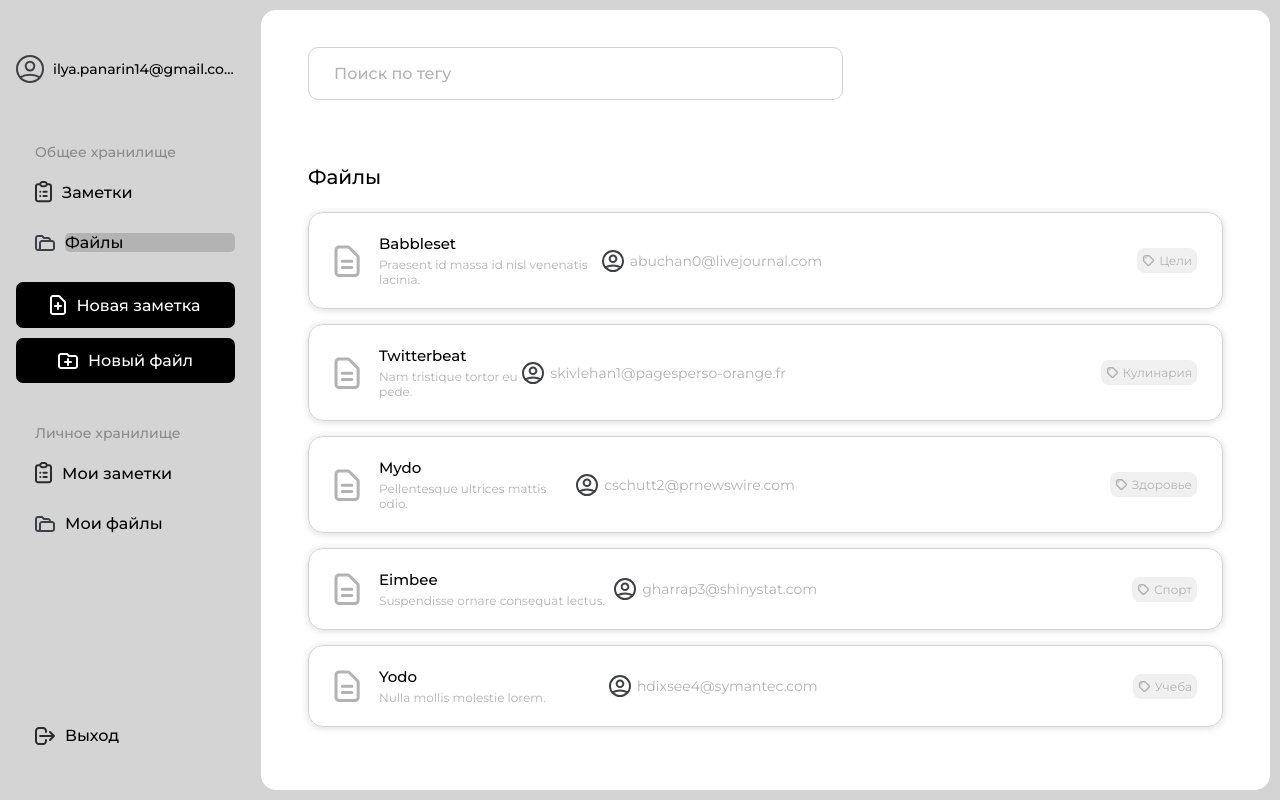
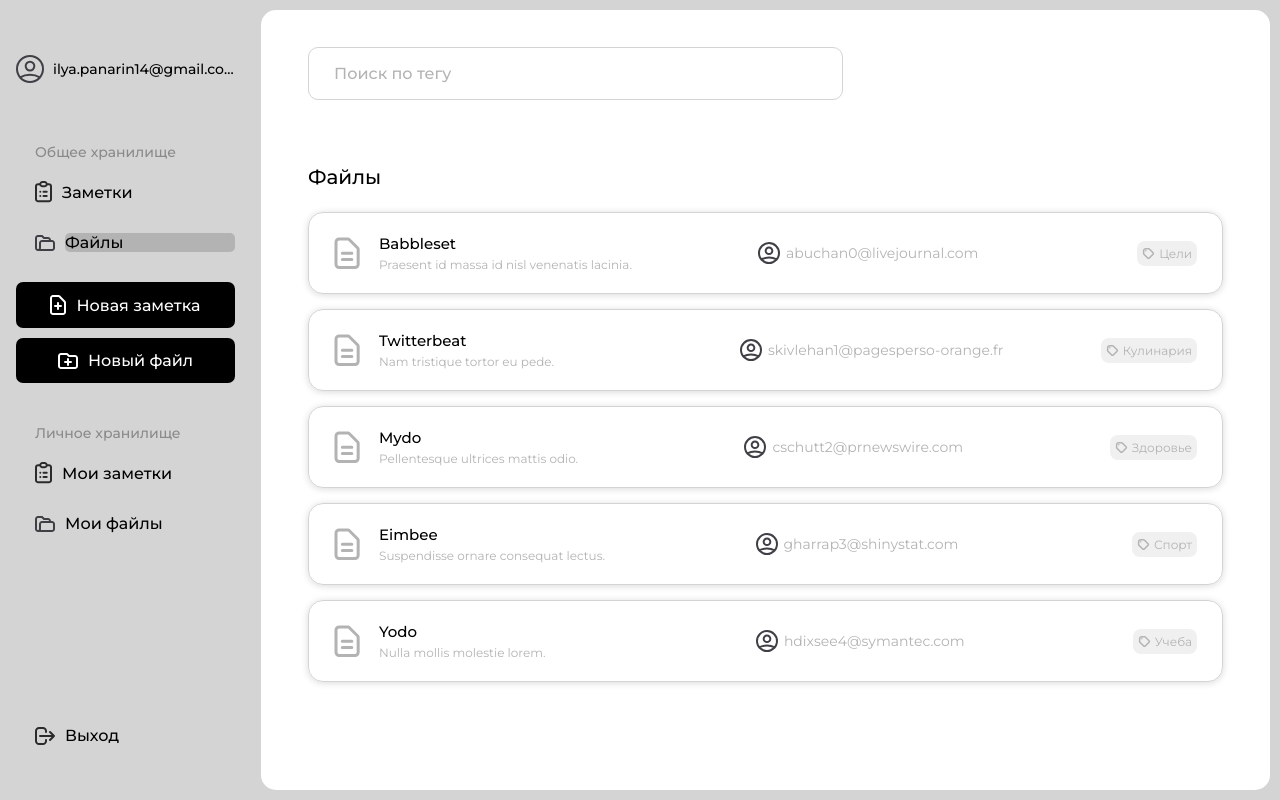
Before and after one commit to hil1ch/vite-react-ts-project, a React (Vite) app: page /openFiles in a window 1280 px wide. Built offline with nearby package versions, Linux system fonts and the light colour scheme.

Commit message:
Правки расположения почты в файле

```diff
--- a/src/Entities/MainPageFile/MainPageFile.css
+++ b/src/Entities/MainPageFile/MainPageFile.css
@@ -38,7 +38,7 @@
 .file__inner-username {
    display: flex;
    align-items: center;
-   margin-right: 315px;
+   flex: 1;
 }
 
 .file__inner-username img {
```
